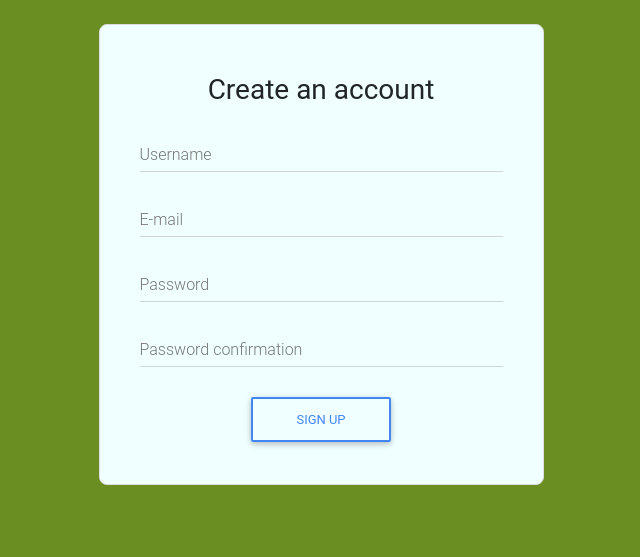
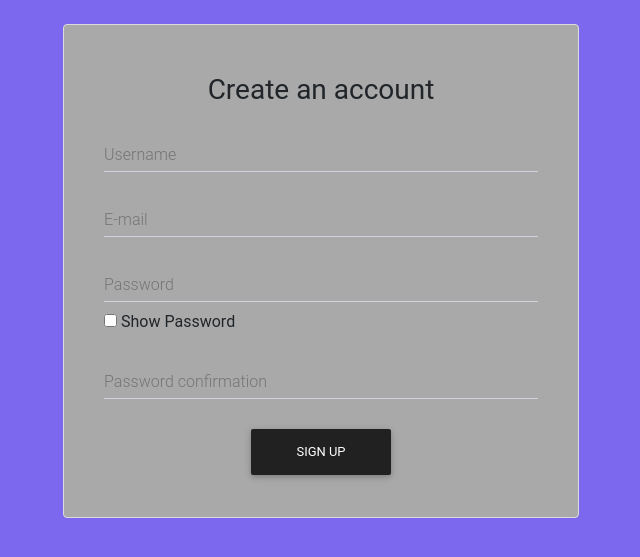
Before and after one commit to swarajc/WeebTrack, a Node server app: page /signup in a window 1280 px wide. Shown: the top 557 px of the page, without its empty margins (319-959 px from the left). Run offline with Node 20, Linux system fonts and the light colour scheme; some libraries are stand-ins or nearby versions.

Commit message:
add styles

```diff
--- a/app.js
+++ b/app.js
@@ -12,13 +12,17 @@ app.use(bodyParser.urlencoded({ extended: false }));
 
 
 //====ROUTES=====//
-app.get('/', function(req, res){
+app.get('/', (req, res)=> {
     res.render('home');
 });
 
 app.get('/signup', (req, res)=> {
     res.render('signup');
 })
+
+app.post('/', (req, res)=>{
+    res.redirect('/');
+})
 app.listen(3000, ()=>{
     console.log('Server started!');
 });
--- a/public/stylesheets/signup.css
+++ b/public/stylesheets/signup.css
@@ -4,13 +4,13 @@
 
   .card-signup {
     border: 1px solid #dadce0;
-    border-radius: .5rem;
-    background-color:  rgb(240,255,255)
-  }
+    /* border-radius: .5rem; */
+    background-color:darkgrey;
+    }
 
   .card-signup .card-body {
     padding: 48px 40px 36px;
   }
-  body{
-    background:rgb(107,142,35)
+  .align{
+    text-align: left;
   }
--- a/views/home.ejs
+++ b/views/home.ejs
@@ -29,7 +29,7 @@
 
 
   <div>
-    <h1 style="padding-top: 50px; text-align: center;">Trending Anime of the <%=season%> </h1>
+    <h1 style="padding: 30px; text-align: center; color: aliceblue">Trending Anime of the <%=season%> </h1>
 
   </div>
 <% include ./partials/footer %>
--- a/views/partials/footer.ejs
+++ b/views/partials/footer.ejs
@@ -1,5 +1,4 @@
-
-        <!-- JQuery -->
+            <!-- JQuery -->
 <script type="text/javascript" src="https://cdnjs.cloudflare.com/ajax/libs/jquery/3.4.1/jquery.min.js"></script>
 <!-- Bootstrap tooltips -->
 <script type="text/javascript" src="https://cdnjs.cloudflare.com/ajax/libs/popper.js/1.14.4/umd/popper.min.js"></script>
--- a/views/partials/header.ejs
+++ b/views/partials/header.ejs
@@ -12,4 +12,4 @@
     <link href="https://cdnjs.cloudflare.com/ajax/libs/mdbootstrap/4.8.7/css/mdb.min.css" rel="stylesheet"><title>Home</title>
     <link rel = 'stylesheet' href="./stylesheets/signup.css">
 </head>
-<body>
+<body style= 'background-color:mediumslateblue;'>
--- a/views/signup.ejs
+++ b/views/signup.ejs
@@ -1,6 +1,5 @@
 <% include ./partials/header %>
-<form action="/home" method="POST">
-    <div class="container">
+<form action="/" method="POST">
       <div class="row">
         <div class="col-md-5 mx-auto my-4">
             <div class="card card-signup z-depth-0">
@@ -8,33 +7,49 @@
                     <h3 class="card-title">Create an account</h3>
 
                     <div class="md-form mat-2">
-                        <input type="text" id="username" class="form-control">
+                        <input type="text" id="username" class="form-control" required>
                         <label for="username">Username</label>
                     </div>
 
                     <div class="md-form mat-2">
-                        <input type="email" id="email" class="form-control">
+                        <input type="email" id="email" class="form-control" required>
                         <label for="email">E-mail</label>
                     </div>
 
                     <div class="md-form mat-2">
-                        <input type="password" id="password" class="form-control">
+                        <input type="password" class="form-control password" required>
                         <label for="password">Password</label>
+                        <div class="align">
+                            <input id="radio" type="checkbox" onclick = 'showpwd()' class="radio"/>     Show Password
+                        </div>
                     </div>
 
                     <div class="md-form mat-2">
-                        <input type="password" id="password2" class="form-control">
+                        <input type="password" class="form-control" required>
                         <label for="password2">Password confirmation</label>
+
                     </div>
 
                     <div class="text-center">
-                        <button type="button" class="btn btn-outline-primary" style="width: 140px;">Sign up</button>
+                        <button type="submit" class="btn btn-dark" style="width: 140px;">Sign up</button>
                     </div>
                 </div>
             </div>
         </div>
     </div>
-</div>
 
 </form>
+<script>
+ function showpwd() {
+                            var x = document.querySelector(".password");
+                            var y  = document.querySelector('.radio');
+                            if (x.type === "password") {
+                                x.type = "text";
+                                y.checked = true;
+                            } else {
+                              x.type = "password";
+                              y.checked = false;
+                            }
+                          }
+</script>
 <% include ./partials/footer %>
```
Also changed, not shown: public/javascripts/signup.js (deleted).
